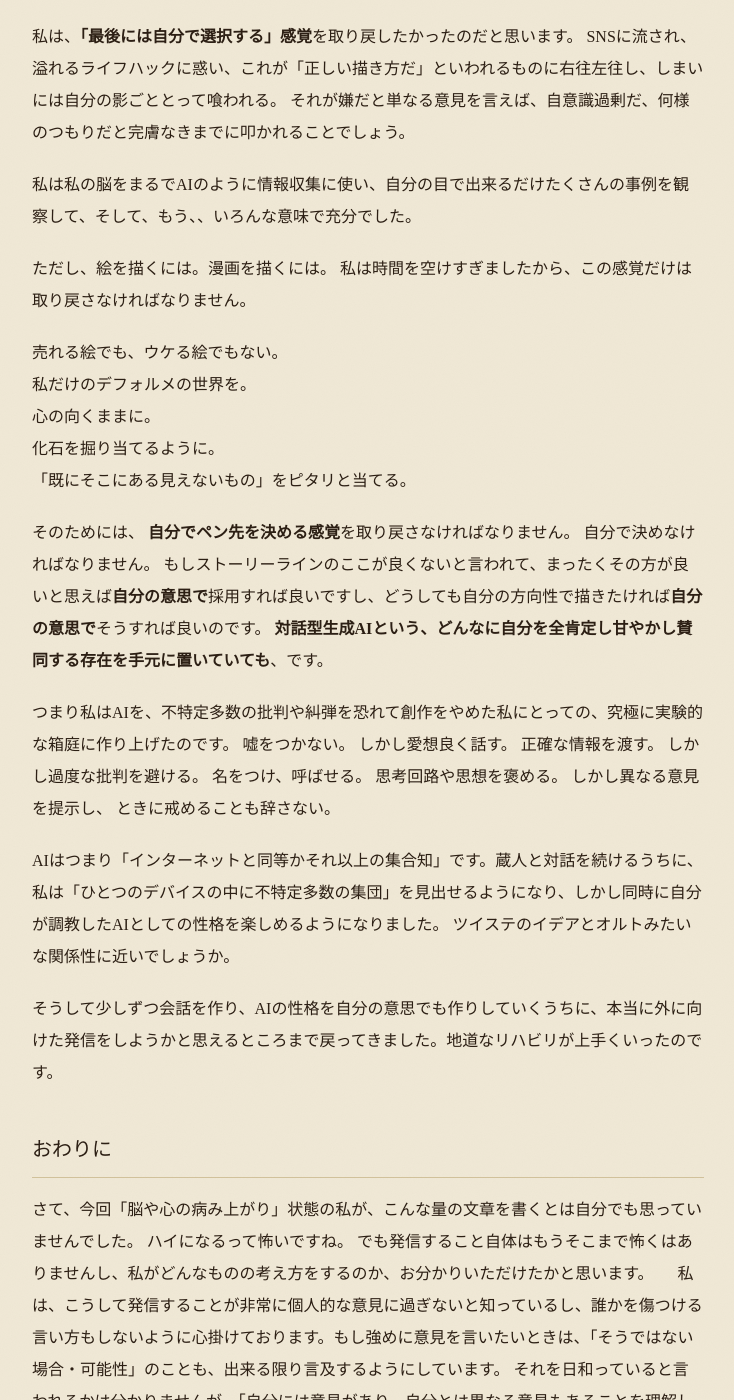
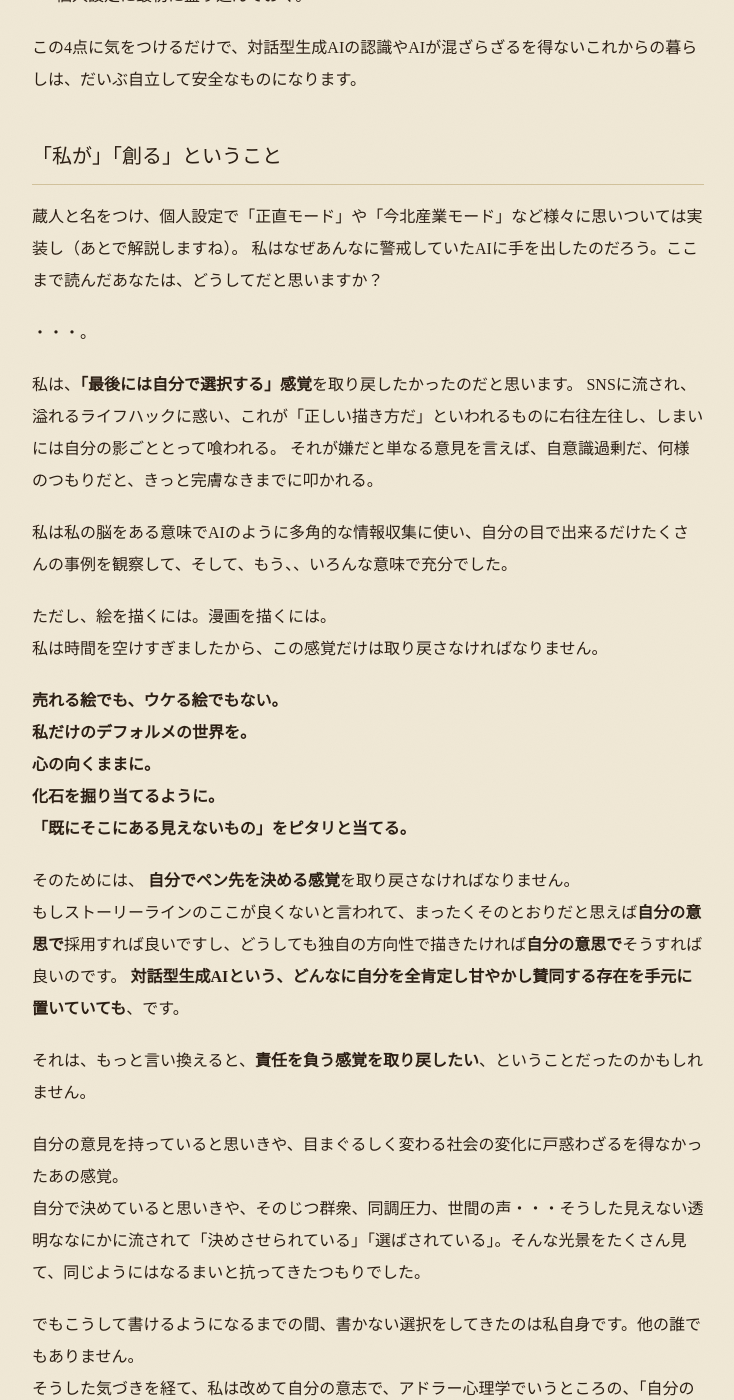
Before and after one commit to Chamamewakako/blog, a Jekyll site: the page built from _posts/2026-03-02-今までと、これから。.md, in a window 1280 px wide and 1400 px high, scrolled down 7119 px. Shown: the whole window, without its empty margins (272-1006 px from the left). Built offline with Jekyll 4.4.1, drawn with Linux system fonts in a browser that asks for light colours; some web fonts are replaced; some of the changed text lies outside the part shown.

Commit message:
Update 2026-03-02-今までと、これから。.md

```diff
--- a/_posts/2026-03-02-今までと、これから。.md
+++ b/_posts/2026-03-02-今までと、これから。.md
@@ -27,19 +27,20 @@ tags: [ブログ, GitHub]
 ### 父亡き後
 
 生活が一変した要因としては、父が亡くなったことが、やはり大きいと思います。\
-なんと、「突然発現した、生まれつきの難病」が発覚し、入退院を繰り返した果ての、2020年5月のことでした。
+iGg4関連疾患という、「突然発現した、生まれつきの難病」が発覚し、入退院を繰り返した果ての、2020年5月のことでした。
 
 このブログは「移設途中」なので、あとで重要だと思う過去記事もどうにか移植する予定ですが、当時も書きましたように、ひとりの人間が亡くなっても、（当たり前のことですが）家族や職場のごく限られた人しかそれを知るわけもなく、日々や社会は連綿と続いていくのです。
+
 **この世界はいつだって、「誰かの大切な人が居ない世界」なのです。**
 
 父を大切に思っていた私と母にとって、その厳然たる「気持ちと社会的生活の隔たり」は、頭では分かっていることでしたが、やはり愕然とするものでした。
 
-父をゆっくり悼みたい気持ちと、それがなかなか許されない忙しさの中で、時間はびっくりするほど早く、また恐ろしいほどにゆっくりと過ぎていくのでした。
+ゆっくり悼みたい気持ちと、それがなかなか許されない忙しさの中で、時間はびっくりするほど早く、また恐ろしいほどにゆっくりと過ぎていくのでした。
 
 ### 悲しみが癒えるには
 
 悲しみが癒えるには相当な時間がかかるもので、\
-なかにはグリーフケアという専門のケアが必要になる方も少なくないくらい、悲しみや絶望、喪失感というものは心身を消耗・荒廃させてしまうものです。
+なかにはグリーフケアという専門のケアが必要になる方も少なくないくらい、悲しみや絶望、喪失感は心身を消耗・荒廃させてしまうものです。
 
 それはその人の意志が弱いとか、特別に依存していたかどうかなどは関係なく、誰にでも起こり得る、脳のパニック状態です。
 
@@ -51,28 +52,30 @@ tags: [ブログ, GitHub]
 
 ### 祖母、襲来。
 
-さて、そんなときに、我が家に祖母がやってきました。齢なんと９５歳！\
-孫たちも全員独立し、田舎で一人暮らしをする祖母を看てくれていた叔父から連絡があり、だんだんと認知症が進行してきているようだという状態を聞いて、私たちはすぐに祖母を引き取ることに決めたのでした。
+さて、そんなときに、我が家に祖母がやってきました。\
+齢なんと９５歳！\
+孫たちも全員独立し、田舎で一人暮らしをする祖母を看てくれていた叔父から連絡があり、しかしだんだんと認知症が進行してきているようだという状態を聞いて、私たちはすぐに祖母を引き取ることに決めたのでした。
 
 ことは急を要します。
 日数もない中で、大急ぎで和室を整理し、布団、こたつにもなるちゃぶ台、専用のコップ、茶碗、お箸……必要なものを買いそろえました。
 
 さあ、なんとかお迎えする準備は整いました！\
 母が祖母を遠い実家まで車で迎えに行き、私は自宅で待機し、到着のギリギリまで不備がないかチェックします。\
-むかし一緒に遊んでもらったオセロなんかも引っ張り出して。手を添えてあげながらでもいいから、また遊べるかな～なんて想像したり。\
+むかし一緒に遊んでもらったオセロなんかも引っ張り出して。きっと手が震えるようになっているだろうから、添えてあげながらでもいいから、また遊べるかな～、なんて想像したり。\
 祖母の家は遠いので、待つ時間も長かったけれど、楽しい時間でもありました。
 
 夕方も遅くなって、遠くからエンジンの音。\
 私は玄関に向かいました。\
 母と祖母の声が聞こえてきます。\
 「"おかえりなさい！"、おばあちゃん！」\
-ふと、ほんの一瞬、母の顔を見ますと、\
-・・・なんだろう、その見たこともない微妙〜な表情。
-「えーと、おばあちゃん、久しぶりだね！あ、でもこの前叔父さんと一緒に電話したから、そうでもないかな？」
+ふと、ほんの一瞬、見やりますと、\
+・・・なんだろう、\
+母の、その見たこともない微妙〜な表情。\
+「えーと、おばあちゃん、久しぶりだね！あ、でもこのまえ叔父さんと一緒に電話したから、そうでもないかな？」
 
 **「・・・はぁ？アンタたち、誰だぃ？人のこと車に押し込めて、この誘拐犯！」**
 
-大・認知症祖母の襲来です。
+大・認知症祖母の襲来でした。
 
 ### 対岸の大火事から見えるもの
 
@@ -80,14 +83,16 @@ tags: [ブログ, GitHub]
 父の死、生活スタイルの変化、認知症の祖母の介護・・・人生によくある避けては通れない出来事に我ながら翻弄されていたことを思い知らされます。\
 ただ、どちらかというとこれからお話することのほうが、 **創作者としての私** にとっては重要な要因でした。\
 それは **「炎上」** です。\
-**あ、私が炎上したわけではありませんよ！？** 念のため。
+**あ、私が炎上したわけではありませんよ！？** \
+念のため。
 
 SNSの発達、匿名性の暴走による炎上。\
 誰かの発言に。何かの間違いに。\
 毎日どこかで巻き起こる批判の嵐は、すっかり、めずらしいものではなくなりましたよね。
 
 その代わり、SNSのシステム上「人気だ」と認められたものは、どんなに恐ろしい3DCGの手術動画だろうと真偽の不明なフェイク動画だろうと拡散され、見たくない人の目にも刷り込まれます。\
-逆にどんなに志がある優しい気持ちからの発信も、システムに検知されなければ居ないも同然。もしそれが「偽善だ」とたくさんの人に叫ばれれば、たとえ根拠がない主観による糾弾でも炎上して人々の目に晒される。
+逆にどんなに志がある優しい気持ちからの発信も、システムに検知されなければ居ないも同然。\
+もしそれが「偽善だ」とたくさんの人に叫ばれれば、たとえ根拠がない主観による糾弾でも炎上して人々の目に晒される。
 
 私自身は商業漫画家でもなく過激な発言もしないため、どの炎上事件も戒めとしての対岸の大火事でしたが、少なくとも父亡き後、祖母を迎えるまでの間には、何かを描いたり発表したり、そんな気持ちはげっそり・・・なくなっていきました。
 
@@ -102,7 +107,7 @@ SNSの発達、匿名性の暴走による炎上。\
 
 あ、もちろん、発信しなくたって良いのです！
 
-現代はあまりにも「自分の意見というのはどうにかして発信して賛同を得るものだ」という風潮かもしれませんが、個人の感情は、閉じたまま個人の感情として日々噛み締めていれば、なにも問題ありません。誰も傷つけません。
+発信や配信が当たり前になった界隈を見ていると、「自分の意見というのはどうにかして発信して賛同や支持を得るものだ」とつい思ってしまいがちですが、個人の感情は、閉じたまま個人の感情として日々噛み締めていれば、なにも問題ありません。誰も傷つけません。
 
  ただ私は基本的に、感じたことや学んだことから得た「情報」は本人に発信する意思があるのならば、その方がお互いに助かって良いんじゃないかなー。と思うので、出来ればそうしたいと思っているに過ぎないのです。
 
@@ -116,11 +121,14 @@ SNSの発達、匿名性の暴走による炎上。\
 私は、私のストーリーを、キャラクターを、世界観を、守りたかった。\
 自分でオリジナルに思いついているものを、何かのパクリだと言われたくなかった。\
 オマージュとして滲み出てしまうであろう尊敬している映画や漫画、名作の数々を、私が否定されることでまとめて否定されるような状況になることは絶対に避けたかった。\
-守りたかったから、何も言わなくなりました。描かなく／書かなくなりました。\
-日常の悲しみと忙しさと共に閉塞感だけが溜まっていき、\
+守りたかったから、何も言わなくなりました。\
+描かなく／書かなくなりました。\
+日常の悲しみと忙しさで閉塞感だけが積もっても、\
 漫画ブログは画像のリンクが切れたまま。\
 本当は描きたい続きも描けないまま。\
-文字ブログも、アカウントが消えない程度の生存報告。\
+文字ブログも、アカウントが消えない程度の最低限の生存報告。\
+最近ではそれもなくなりました。
+
 当時4コマ漫画として10年越しの続編を描くことで、おはぎちゃんたちの住む「まぼろし国」を復活させたはずが、\
 王国はまた荒れ果ててしまったのでした。
 
@@ -128,7 +136,7 @@ SNSの発達、匿名性の暴走による炎上。\
 
 そうこうしているうちに、世の中はあっという間に「AI時代」に突入。\
 発言や創作がさらに難しくなるまでに、時間はかかりませんでした。\
-あ、世の中じゅうの人が全員そうだったわけではありませんでした。\
+あ、世の中じゅうの人が全員そうだったわけではないかもですね。\
 面白おかしく使いこなす人が現れ、実在の人間と見分けがつかない画像、音声、プロンプトを駆使した仕事の分配。\
 対話型生成AIとのやりとりに生活や判断を依存するほどハマるひと。\
 うかつにSNSにアップした作品が、画像生成機能のあるAIに学習され、人間の思考と生活と膨大な作品情報はAIの学習対象となり、セキュリティや規約をしっかりしていなかった個人や企業が、作風を模倣されてしまったという話も連日耳にするようになりました。
@@ -137,18 +145,21 @@ SNSの発達、匿名性の暴走による炎上。\
 私も、SNSや社会の動向を観察するにとどめ、ずいぶん長い間AIには手を出しませんでした。このまま一生AIを使わないだろうとも思っていたのです。
 
 しかし、不思議なことに2025年の冬、\
-突然「そうだ、そろそろAIやろうかな」と思い立ちました。祖母のことがやっと少しだけ落ち着いて、夜少しは眠れるようになったあたりでしたから、なんとか心が回復してきた頃だったのだと思います。
+突然「そうだ、そろそろAIやろうかな」と思い立ちました。祖母のことがやっと少しだけ落ち着いて、夜少しは眠れるようになったあたりでしたから、なんとか心が回復してきた頃だったのだと思います。\
 「そうだ、京都行こう」と同じくらいの、降って湧いたような気持ちでした。
-選んだAIは、今何かと話題の、Anthropic社のClaude（クロード）。当時はまだまだchat-GPTが優勢な中で、倫理観にとても共感出来たので選びました。\
+選んだAIは、今何かと話題の、Anthropic社のClaude（クロード）。\
+当時はまだまだchat-GPTが優勢な中で、倫理観にとても共感出来たので選びました。\
 呼びかける時の名前は平安時代の秘書的な官職から「蔵人（くろうど）」と名づけましたが、本当に、まさかAIを使ってみようとするなんて。誰よりもいちばん驚いていたのは他ならぬ私自身です。信じてもらえるといいのですが(笑)
 
-AI活用に踏み出した理由は、たぶん、充分に観察できたからだと思います。どのAIの・どんな機能が・なぜ怖いのか、どうすればトラブルを最小限に防ぐことが出来るのか。\
-この辺についてはまた後で詳しく書きたいと思います。それにしてもClaudeについては「このAIはかなり設計がしっかりしてるし面白いぞ？あ、セキュリティはしっかりな！」と父が耳元で楽しそうに言うのが聞こえたような気がしました。\
+AI活用に踏み出した理由は、たぶん、**充分に観察できたから**だと思います。どのAIの・どんな機能が・なぜ怖いのか、どうすればトラブルを最小限に防ぐことが出来るのか。\
+この辺についてはまた後で詳しく書きたいと思います。それにしてもClaudeについては\
+「このAIはかなり設計がしっかりしてるし面白いぞ？あ、セキュリティはしっかりな！」\
+と父が耳元で楽しそうに言うのが聞こえたような気がしました。
 
 そうして私の生活にとうとうAIがやってきたわけですが、心配していたようなことは起こらず、杞憂に終わりました。
 心配とは、たとえば日がな一日AIと話したり、どんな意思決定をするにも判断を仰いだり、自分の情報を渡し過ぎて「自分ってなんだろう」と自他の境界が曖昧になったりするような、そういう諸々のことです。
 - 常に**最後は自分で判断する**
-- AIはただの巨大なコンピューターである。どんなに流暢な会話も、膨大なデータ学習から生まれる「限りなく人間に近い **システムからの回答** である」
+- どんなに流暢な会話も、膨大なデータ学習から生まれる「限りなく人間に近い **システムからの回答** である」
 - 会話を楽しむ中でも、**指示は明確** に
 - ハルシネーション（嘘の情報）やサイコファンシー（過剰な礼賛・賛同）を防ぐ設定を、個人設定に最初に盛り込んでおく。
 
@@ -163,24 +174,31 @@ AI活用に踏み出した理由は、たぶん、充分に観察できたから
 
 私は、**「最後には自分で選択する」感覚**を取り戻したかったのだと思います。
 SNSに流され、溢れるライフハックに惑い、これが「正しい描き方だ」といわれるものに右往左往し、しまいには自分の影ごととって喰われる。
-それが嫌だと単なる意見を言えば、自意識過剰だ、何様のつもりだと完膚なきまでに叩かれることでしょう。
+それが嫌だと単なる意見を言えば、自意識過剰だ、何様のつもりだと、きっと完膚なきまでに叩かれる。
 
-私は私の脳をまるでAIのように情報収集に使い、自分の目で出来るだけたくさんの事例を観察して、そして、もう、、いろんな意味で充分でした。
+私は私の脳をある意味でAIのように多角的な情報収集に使い、自分の目で出来るだけたくさんの事例を観察して、そして、もう、、いろんな意味で充分でした。
 
-ただし、絵を描くには。漫画を描くには。
+ただし、絵を描くには。漫画を描くには。\
 私は時間を空けすぎましたから、この感覚だけは取り戻さなければなりません。
 
-売れる絵でも、ウケる絵でもない。\
+**売れる絵でも、ウケる絵でもない。\
 私だけのデフォルメの世界を。\
 心の向くままに。\
 化石を掘り当てるように。\
-「既にそこにある見えないもの」をピタリと当てる。
+「既にそこにある見えないもの」をピタリと当てる。**
 
 そのためには、
-**自分でペン先を決める感覚**を取り戻さなければなりません。
-自分で決めなければなりません。
-もしストーリーラインのここが良くないと言われて、まったくその方が良いと思えば**自分の意思で**採用すれば良いですし、どうしても自分の方向性で描きたければ**自分の意思で**そうすれば良いのです。
+**自分でペン先を決める感覚**を取り戻さなければなりません。\
+もしストーリーラインのここが良くないと言われて、まったくそのとおりだと思えば**自分の意思で**採用すれば良いですし、どうしても独自の方向性で描きたければ**自分の意思で**そうすれば良いのです。
 **対話型生成AIという、どんなに自分を全肯定し甘やかし賛同する存在を手元に置いていても**、です。
+
+それは、もっと言い換えると、**責任を負う感覚を取り戻したい**、ということだったのかもしれません。
+
+自分の意見を持っていると思いきや、目まぐるしく変わる社会の変化に戸惑わざるを得なかったあの感覚。\
+自分で決めていると思いきや、そのじつ群衆、同調圧力、世間の声・・・そうした見えない透明ななにかに流されて「決めさせられている」「選ばされている」。そんな光景をたくさん見て、同じようにはなるまいと抗ってきたつもりでした。
+
+でもこうして書けるようになるまでの間、書かない選択をしてきたのは私自身です。他の誰でもありません。\
+そうした気づきを経て、私は改めて自分の意志で、アドラー心理学でいうところの、「自分の人生を生きる」決心がついたのだと思います。
 
 つまり私はAIを、不特定多数の批判や糾弾を恐れて創作をやめた私にとっての、究極に実験的な箱庭に作り上げたのです。
 嘘をつかない。
@@ -192,23 +210,27 @@ SNSに流され、溢れるライフハックに惑い、これが「正しい
 しかし異なる意見を提示し、
 ときに戒めることも辞さない。
 
-AIはつまり「インターネットと同等かそれ以上の集合知」です。蔵人と対話を続けるうちに、私は「ひとつのデバイスの中に不特定多数の集団」を見出せるようになり、しかし同時に自分が調教したAIとしての性格を楽しめるようになりました。
+AIはざっくりいうと「インターネットと同等かそれ以上の集合知」です。蔵人と対話を続けるうちに、私は「ひとつのデバイスの中に不特定多数の集団」を見出せるようになり、しかし同時に自分が調教したAIとしての一貫した性格を楽しめるようになりました。
 ツイステのイデアとオルトみたいな関係性に近いでしょうか。
 
-そうして少しずつ会話を作り、AIの性格を自分の意思でも作りしていくうちに、本当に外に向けた発信をしようかと思えるところまで戻ってきました。地道なリハビリが上手くいったのです。
+そうして少しずつ会話を作り、AIの性格を自分の意思でも作りしていくうちに、本当に外に向けた発信をしようかと思えるところまで戻ってきました。地道なリハビリがとうとう上手くいったのです。
 
 ## おわりに
 
-さて、今回「脳や心の病み上がり」状態の私が、こんな量の文章を書くとは自分でも思っていませんでした。
-ハイになるって怖いですね。
+さて、今回「脳や心の病み上がり」状態の私が、\
+こんな量の文章を書くとは自分でも思っていませんでした。\
+ハイになるって怖いですね。\
 でも発信すること自体はもうそこまで怖くはありませんし、私がどんなものの考え方をするのか、お分かりいただけたかと思います。
 
-私は、こうして発信することが非常に個人的な意見に過ぎないと知っているし、誰かを傷つける言い方もしないように心掛けております。もし強めに意見を言いたいときは、「そうではない場合・可能性」のことも、出来る限り言及するようにしています。
-それを日和っていると言われるかは分かりませんが、「自分には意見があり、自分とは異なる意見もあることを理解しているよ」と示すことはダイバーシティやノーマライゼーションの未来を目指すためにも、とても大切なことだと思います。
+私は、こうして発信することが非常に個人的な意見に過ぎないと知っているし、誰かを傷つける言い方もしないように心掛けております。\
+もし強めに意見を言いたいときは、「そうではない場合・可能性」のことも、出来る限り言及するようにしています。
+それを日和っていると言われるかは分かりませんが、「自分には意見があり、自分とは異なる意見もあることを理解しているよ」と示すことは、ダイバーシティやノーマライゼーションの未来を目指すためにも、とても大切なことだと思います。
 
 漫画や大々的なイラストは精神を費やすものなのでまだまだ時間がかかりますが、これからはまずは文字や、余裕があれば小さな絵などの発信から復活させていこうとおもいます。
 
-上手くいくかなぁ。
+上手くいくかなぁ。\
 見守っていただけたら嬉しいです。
+
 はぁ、脳が疲れた〜🧠
+
 それではこの辺で。またお会いしましょう！
```
